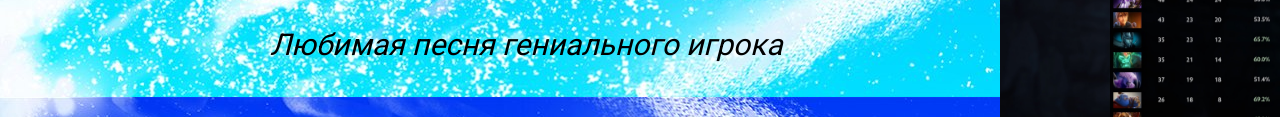
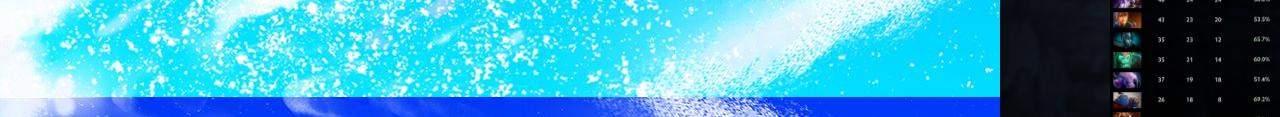
Before and after one commit to splitmindq/dota2leadership, a plain HTML site: page index.html in a window 1280 px wide. Shown: the part 1343-1460 px from the top of the page. Drawn offline with Linux system fonts and the light colour scheme; a web font is replaced by a local one.

Commit message:
Add files via upload

```diff
--- a/index.html
+++ b/index.html
@@ -72,42 +72,6 @@
         </div>
 
 
-
-
-
-
-
-
-
-
-
-
-
-
-
-
-
-
-
-
-
-
-
-
-
-
-
-
-
-
-
-
-
-
-
-
-
-
 <h2 class="preplayer1"> Список открывает всем известный звездный игрок,прямиком с Билево. Да-да,вы не ошиблись,именно он словил win-streak на рыцарях!</h2>
     <img class="img2" src="loh.jpg" width="800px">
 <ul class="firstplayer">
@@ -117,18 +81,13 @@
     <li>16 лет</li>
     <li>Чемпионств боевого кубка : 0</li>
 
-`
+
 </ul>
 
 </li>
 </ul>
 
-<figure class="music">
 
-    <figcaption>Любимая песня гениального игрока</figcaption>
-
-
-</figure>
 <div class="prechampion">Чемпион</div>
 <div class="champion">Игрок за команду "Билево" вместе со своим тренером  </div>
 <img class="img3"src="champion.jpg" />
```
